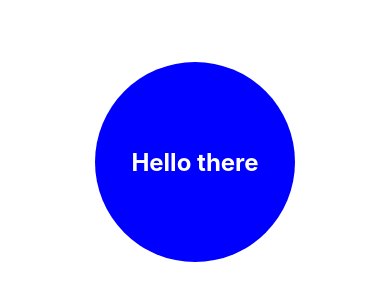
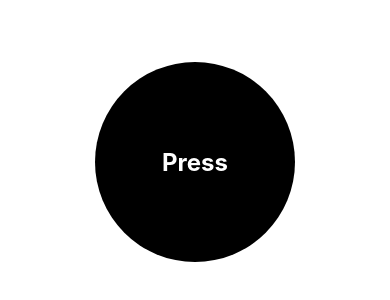
Before and after one commit to pahancha/speechPAL-react-native, a React Native app: screen / in a window 390 px wide. Shown: the part 260-560 px from the top of the page. Built offline with nearby package versions, Linux system fonts and the light colour scheme.

Commit message:
Audio button component.

```diff
--- a/App.js
+++ b/App.js
@@ -1,14 +1,13 @@
 import { StatusBar } from 'expo-status-bar';
 import { StyleSheet, Text, View } from 'react-native';
 import { TouchableOpacity } from 'react-native';
+import BigAudioButton from './src/components/BigAudioButton';
 
 
 export default function App() {
   return (
     <View style={styles.container}>
-      <TouchableOpacity style={styles.button}>
-      <Text style={styles.title}>Hello there</Text>
-    </TouchableOpacity>
+    <BigAudioButton />
     </View>
   );
 }
@@ -19,20 +18,6 @@ const styles = StyleSheet.create({
     backgroundColor: '#fff',
     alignItems: 'center',
     justifyContent: 'center',
-  },
-  button: {
-    backgroundColor: 'blue',
-    borderRadius: 100,
-    width: 200,
-    height: 200,
-    alignItems: 'center',
-    justifyContent: 'center',
-  },
-  title: {
-    fontSize: 24,
-    fontWeight: 'bold',
-    color: 'white',
-  },
-
+  }
 
 });
--- a/src/components/BigAudioButton.js
+++ b/src/components/BigAudioButton.js
@@ -0,0 +1,28 @@
+import React from 'react';
+import { TouchableOpacity, StyleSheet, Text } from 'react-native';
+
+const BigAudioButton = ({ title, onPress }) => {
+  return (
+    <TouchableOpacity style={styles.button} onPress={onPress}>
+      <Text style={styles.title}>Press</Text>
+    </TouchableOpacity>
+  );
+};
+
+const styles = StyleSheet.create({
+  button: {
+    backgroundColor: 'black',
+    borderRadius: 100,
+    width: 200,
+    height: 200,
+    alignItems: 'center',
+    justifyContent: 'center',
+  },
+  title: {
+    fontSize: 24,
+    fontWeight: 'bold',
+    color: 'white',
+  },
+});
+
+export default BigAudioButton;
```
